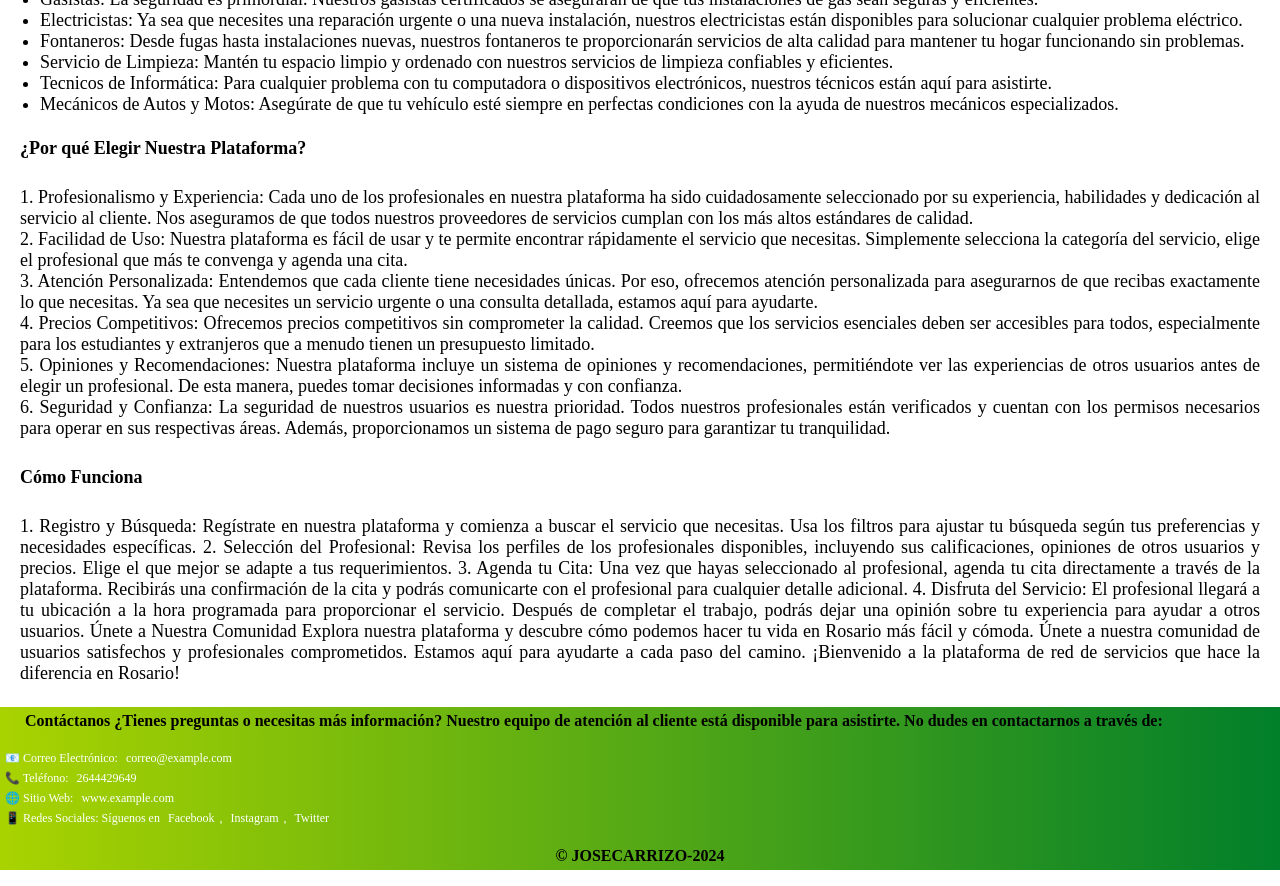
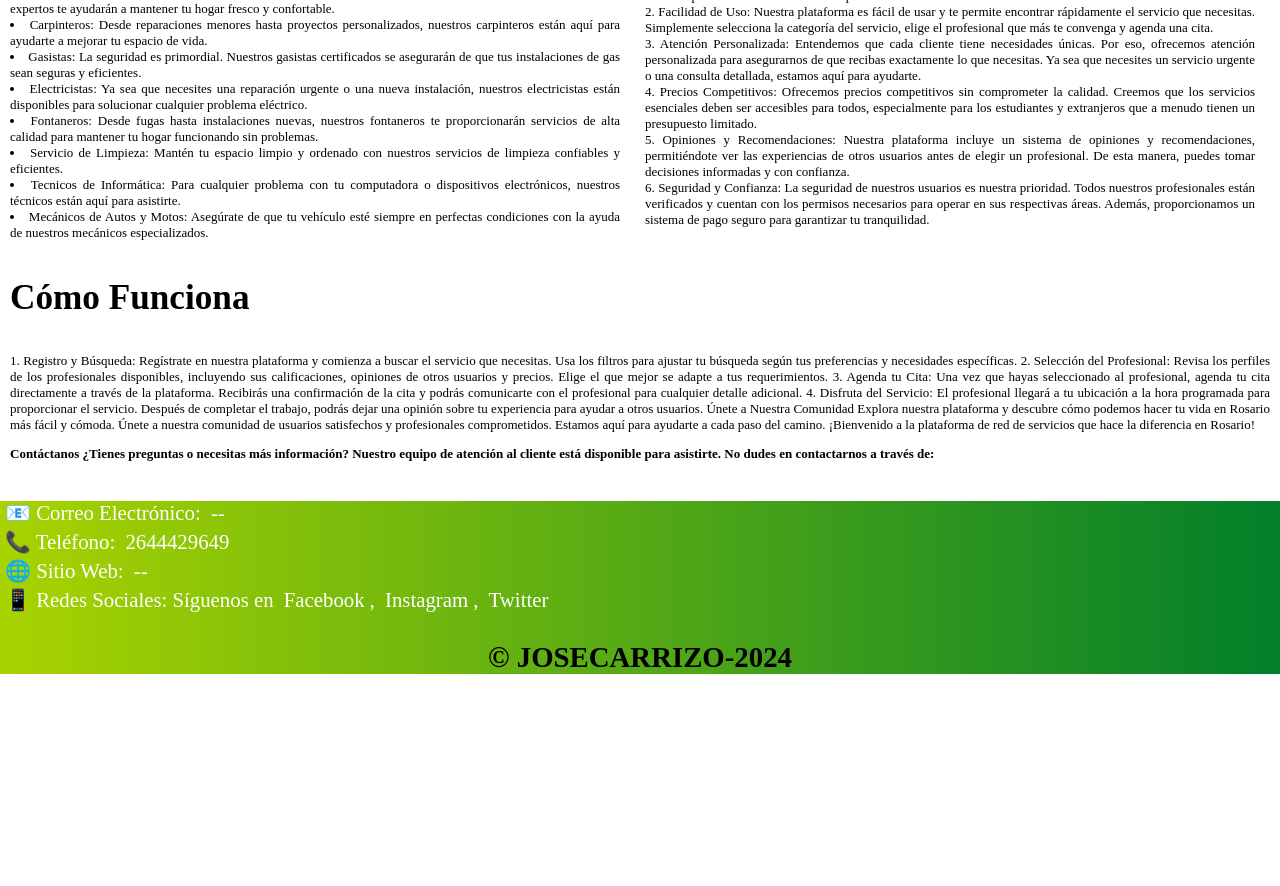
Before and after one commit to Josema1031/reddeserviciorosario, a plain HTML site: page index.html in a window 1280 px wide. Shown: the part 796-1682 px from the top of the page. After the commit the page ends 1498 px from the top, so only its background shows below. Drawn offline with Linux system fonts and the light colour scheme.

Commit message:
restructuracion del proyecto para mejorar la vista

```diff
--- a/index.html
+++ b/index.html
@@ -6,6 +6,7 @@
     <meta name="viewport" content="width=device-width, initial-scale=1.0">
     <title>RED DE SERVICIO</title>
     <link rel="stylesheet" href="css/style.css">
+    <link rel="shortcut icon" href="imag/RED DE SERVICIO 1.png" type="image/x-icon">
 </head>
 
 <body>
@@ -19,92 +20,120 @@
                 <li><a href="servicio.html">SERVICIO</a>
                 </li>
                 <li><a href="productos.html">PRODUCTOS</a>
-                    <ul class="submenu">
-                        <li><a href="#">Indumentaria</a></li>
-                        <li><a href="#">Comida</a></li>
-                        <li><a href="">Comestibles</a></li>
-                        <li><a href="">Cosmetico</a></li>
-
-                    </ul>
                 </li>
 
             </ul>
         </nav>
     </header>
+
+
+    <img class="imagenes" src="imag/RED DE SERVICIO 1.png" alt="">
     <h2>Bienvenidos a Nuestra Plataforma de Red de Servicios "Rosario"</h2>
 
-    <img class="imagenes" src="imag/RED DE SERVICIO 1.png" alt="">
-
-    <h3 class="titulo3" id="introduccion">¡La solución perfecta para todas tus necesidades en Rosario!</h3>
 
 
-    <P>
+    <section class="grid-container">
+        <div class="grid-item grid-item1">
+            <h3 class="titulo3" id="introduccion">¡La solución perfecta para todas tus necesidades en Rosario!</h3>
+            <P>Nuestra plataforma de red de servicios ha sido creada con un solo objetivo: satisfacer las necesidades
+                básicas de estudiantes y extranjeros en la ciudad de Rosario. Entendemos los desafíos que pueden surgir
+                al mudarse a una nueva ciudad, especialmente cuando se trata de encontrar servicios confiables y de
+                calidad. Es por eso que hemos reunido a los mejores profesionales en un solo lugar para hacer tu vida
+                más fácil y cómoda.</p>
+        </div>
 
-        Nuestra plataforma de red de servicios ha sido creada con un solo objetivo: satisfacer las necesidades básicas de estudiantes y extranjeros en la ciudad de Rosario. Entendemos los desafíos que pueden surgir al mudarse a una nueva ciudad, especialmente cuando se trata de encontrar servicios confiables y de calidad. Es por eso que hemos reunido a los mejores profesionales en un solo lugar para hacer tu vida más fácil y cómoda.
-
+        <div class="grid-item grid-item2">
             <h3 class="titulo3">¿Qué Ofrecemos?</h3>
             <p>Nuestro catálogo de servicios abarca una amplia variedad de áreas esenciales:</p>
 
-        <ul class="lista">
-            <li>Instaladores de Aire Acondicionado: Los veranos en Rosario pueden ser calurosos, pero nuestros instaladores expertos te ayudarán a mantener tu hogar fresco y confortable.</li>
-            <li>Carpinteros: Desde reparaciones menores hasta proyectos personalizados, nuestros carpinteros están aquí para ayudarte a mejorar tu espacio de vida.</li>
-            <li>Gasistas: La seguridad es primordial. Nuestros gasistas certificados se asegurarán de que tus instalaciones de gas sean seguras y eficientes.</li>
-            <li>Electricistas: Ya sea que necesites una reparación urgente o una nueva instalación, nuestros electricistas están disponibles para solucionar cualquier problema eléctrico.</li>
-            <li>Fontaneros: Desde fugas hasta instalaciones nuevas, nuestros fontaneros te proporcionarán servicios de alta calidad para mantener tu hogar funcionando sin problemas.</li>
-            <li>Servicio de Limpieza: Mantén tu espacio limpio y ordenado con nuestros servicios de limpieza confiables y eficientes.
+                <li>Instaladores de Aire Acondicionado: Los veranos en Rosario pueden ser calurosos, pero nuestros
+                    instaladores expertos te ayudarán a mantener tu hogar fresco y confortable.</li>
+                <li>Carpinteros: Desde reparaciones menores hasta proyectos personalizados, nuestros carpinteros están
+                    aquí para ayudarte a mejorar tu espacio de vida.</li>
+                <li>Gasistas: La seguridad es primordial. Nuestros gasistas certificados se asegurarán de que tus
+                    instalaciones de gas sean seguras y eficientes.</li>
+                <li>Electricistas: Ya sea que necesites una reparación urgente o una nueva instalación, nuestros
+                    electricistas están disponibles para solucionar cualquier problema eléctrico.</li>
+                <li>Fontaneros: Desde fugas hasta instalaciones nuevas, nuestros fontaneros te proporcionarán servicios
+                    de alta calidad para mantener tu hogar funcionando sin problemas.</li>
+                <li>Servicio de Limpieza: Mantén tu espacio limpio y ordenado con nuestros servicios de limpieza
+                    confiables y eficientes.
                 </li>
-            <li>Tecnicos de Informática: Para cualquier problema con tu computadora o dispositivos electrónicos, nuestros técnicos están aquí para asistirte.</li>
-            <li>Mecánicos de Autos y Motos: Asegúrate de que tu vehículo esté siempre en perfectas condiciones con la ayuda de nuestros mecánicos especializados.</li>
-        </ul>
+                <li>Tecnicos de Informática: Para cualquier problema con tu computadora o dispositivos electrónicos,
+                    nuestros técnicos están aquí para asistirte.</li>
+                <li>Mecánicos de Autos y Motos: Asegúrate de que tu vehículo esté siempre en perfectas condiciones con
+                    la ayuda de nuestros mecánicos especializados.</li>
+        </div>
+
+        <div class="grid-item grid-item3">
             <h3 class="titulo3">¿Por qué Elegir Nuestra Plataforma?</h3>
 
             <p>1. Profesionalismo y Experiencia:
-        Cada uno de los profesionales en nuestra plataforma ha sido cuidadosamente seleccionado por su experiencia, habilidades y dedicación al servicio al cliente. Nos aseguramos de que todos nuestros proveedores de servicios cumplan con los más altos estándares de calidad. <br>
+                Cada uno de los profesionales en nuestra plataforma ha sido cuidadosamente seleccionado por su
+                experiencia, habilidades y dedicación al servicio al cliente. Nos aseguramos de que todos nuestros
+                proveedores de servicios cumplan con los más altos estándares de calidad. <br>
 
                 2. Facilidad de Uso:
-        Nuestra plataforma es fácil de usar y te permite encontrar rápidamente el servicio que necesitas. Simplemente selecciona la categoría del servicio, elige el profesional que más te convenga y agenda una cita. <br>
+                Nuestra plataforma es fácil de usar y te permite encontrar rápidamente el servicio que necesitas.
+                Simplemente selecciona la categoría del servicio, elige el profesional que más te convenga y agenda una
+                cita. <br>
 
                 3. Atención Personalizada:
-        Entendemos que cada cliente tiene necesidades únicas. Por eso, ofrecemos atención personalizada para asegurarnos de que recibas exactamente lo que necesitas. Ya sea que necesites un servicio urgente o una consulta detallada, estamos aquí para ayudarte. <br>
+                Entendemos que cada cliente tiene necesidades únicas. Por eso, ofrecemos atención personalizada para
+                asegurarnos de que recibas exactamente lo que necesitas. Ya sea que necesites un servicio urgente o una
+                consulta detallada, estamos aquí para ayudarte. <br>
 
                 4. Precios Competitivos:
-        Ofrecemos precios competitivos sin comprometer la calidad. Creemos que los servicios esenciales deben ser accesibles para todos, especialmente para los estudiantes y extranjeros que a menudo tienen un presupuesto limitado. <br>
+                Ofrecemos precios competitivos sin comprometer la calidad. Creemos que los servicios esenciales deben
+                ser accesibles para todos, especialmente para los estudiantes y extranjeros que a menudo tienen un
+                presupuesto limitado. <br>
 
                 5. Opiniones y Recomendaciones:
-        Nuestra plataforma incluye un sistema de opiniones y recomendaciones, permitiéndote ver las experiencias de otros usuarios antes de elegir un profesional. De esta manera, puedes tomar decisiones informadas y con confianza. <br>
+                Nuestra plataforma incluye un sistema de opiniones y recomendaciones, permitiéndote ver las experiencias
+                de otros usuarios antes de elegir un profesional. De esta manera, puedes tomar decisiones informadas y
+                con confianza. <br>
 
                 6. Seguridad y Confianza:
-        La seguridad de nuestros usuarios es nuestra prioridad. Todos nuestros profesionales están verificados y cuentan con los permisos necesarios para operar en sus respectivas áreas. Además, proporcionamos un sistema de pago seguro para garantizar tu tranquilidad.
+                La seguridad de nuestros usuarios es nuestra prioridad. Todos nuestros profesionales están verificados y
+                cuentan con los permisos necesarios para operar en sus respectivas áreas. Además, proporcionamos un
+                sistema de pago seguro para garantizar tu tranquilidad.
 
             </p>
-
+        </div>
+        <div class="grid-item grid-item4">
             <h3 class="titulo3"> Cómo Funciona</h3>
             <p>
                 1. Registro y Búsqueda:
-        Regístrate en nuestra plataforma y comienza a buscar el servicio que necesitas. Usa los filtros para ajustar tu búsqueda según tus preferencias y necesidades específicas.
+                Regístrate en nuestra plataforma y comienza a buscar el servicio que necesitas. Usa los filtros para
+                ajustar tu búsqueda según tus preferencias y necesidades específicas.
 
                 2. Selección del Profesional:
-        Revisa los perfiles de los profesionales disponibles, incluyendo sus calificaciones, opiniones de otros usuarios y precios. Elige el que mejor se adapte a tus requerimientos.
+                Revisa los perfiles de los profesionales disponibles, incluyendo sus calificaciones, opiniones de otros
+                usuarios y precios. Elige el que mejor se adapte a tus requerimientos.
 
                 3. Agenda tu Cita:
-        Una vez que hayas seleccionado al profesional, agenda tu cita directamente a través de la plataforma. Recibirás una confirmación de la cita y podrás comunicarte con el profesional para cualquier detalle adicional.
+                Una vez que hayas seleccionado al profesional, agenda tu cita directamente a través de la plataforma.
+                Recibirás una confirmación de la cita y podrás comunicarte con el profesional para cualquier detalle
+                adicional.
 
                 4. Disfruta del Servicio:
-        El profesional llegará a tu ubicación a la hora programada para proporcionar el servicio. Después de completar el trabajo, podrás dejar una opinión sobre tu experiencia para ayudar a otros usuarios.
-
-
-
-
+                El profesional llegará a tu ubicación a la hora programada para proporcionar el servicio. Después de
+                completar el trabajo, podrás dejar una opinión sobre tu experiencia para ayudar a otros usuarios.
 
                 Únete a Nuestra Comunidad
-        Explora nuestra plataforma y descubre cómo podemos hacer tu vida en Rosario más fácil y cómoda. Únete a nuestra comunidad de usuarios satisfechos y profesionales comprometidos. Estamos aquí para ayudarte a cada paso del camino.
+                Explora nuestra plataforma y descubre cómo podemos hacer tu vida en Rosario más fácil y cómoda. Únete a
+                nuestra comunidad de usuarios satisfechos y profesionales comprometidos. Estamos aquí para ayudarte a
+                cada paso del camino.
 
                 ¡Bienvenido a la plataforma de red de servicios que hace la diferencia en Rosario!
             </p>
+            <P class="contactanos"> Contáctanos
+                ¿Tienes preguntas o necesitas más información? Nuestro equipo de atención al cliente está disponible para
+                asistirte. No dudes en contactarnos a través de:</P>
+        </div>
 
 
-
-
+    </section>
 
 
 
@@ -112,12 +141,11 @@
         <img src="imag/descarga icono whatsap.png" alt="WhatsApp">
     </a>
     <footer>
-        <P> Contáctanos
-            ¿Tienes preguntas o necesitas más información? Nuestro equipo de atención al cliente está disponible para asistirte. No dudes en contactarnos a través de:</P>
+
         <ul>
-            <li>📧 Correo Electrónico: <a href="mailto:correo@example.com">correo@example.com</a></li>
-            <li>📞 Teléfono: <a href="tel:+2644429649">2644429649</a></li>
-            <li>🌐 Sitio Web: <a href="https://www.example.com" target="_blank">www.example.com</a></li>
+            <li>📧 Correo Electrónico: <a href="">--</a></li>
+            <li>📞 Teléfono: <a href="tel:2644429649">2644429649</a></li>
+            <li>🌐 Sitio Web: <a href="" target="_blank">--</a></li>
             <li>📱 Redes Sociales: Síguenos en
                 <a href="https://www.facebook.com" target="_blank">Facebook</a>,
                 <a href="https://www.instagram.com" target="_blank">Instagram</a>,
--- /dev/null
+++ b/scss/_grid.scss
@@ -0,0 +1,42 @@
+/** esto es el codigo de la introduccion**/
+.grid-container {
+    display: grid;
+    grid-template-columns: repeat(4, 1fr);
+    grid-gap: 5px;
+    width: 100%;
+    max-width: 1500px;
+}
+
+.grid-item {
+    margin-top: 10px;
+    color: black;
+    padding: 0px;
+    text-align: justify;
+    border-radius: 1000px;
+
+}
+
+.grid-item {
+    padding: 10px;
+}
+
+.grid-item1 {
+    grid-column: span 6;
+    grid-row: span 1;
+}
+
+.grid-item2 {
+    grid-column: span 2;
+    grid-row: span 1;
+}
+
+
+.grid-item3 {
+    grid-column: span 2;
+    grid-row: span 1;
+}
+
+.grid-item4 {
+    grid-column: span 7;
+    grid-row: span 1;
+}
--- /dev/null
+++ b/scss/_mediaquery.scss
@@ -0,0 +1,91 @@
+@media screen and (min-width: 768px) {
+
+    .imagenes {
+        display: block;
+        margin: auto;
+        width: 100%;
+        height: 520px;
+
+    }
+    .titulo {
+        font-family: Arial, Helvetica, sans-serif;
+        font-size: 2.3rem;
+        font-weight: bolder;
+        text-align: center;
+        margin-top: 10px;
+        padding-top: 2px;
+    }
+
+    .titulo3 {
+        margin-top: 2px;
+        font-size: 2.2rem;
+        text-align: justify;
+    }
+
+    h2 {
+        font-family: Arial, Helvetica, sans-serif;
+        font-size: 2rem;
+        font-weight: bolder;
+        text-decoration: underline;
+        text-align: center;
+        margin-top: 10px;
+        padding-top: 2px;
+    }
+
+    p {
+        font-size: 1.3rem;
+        text-align: justify;
+
+    }
+
+    li {
+        font-size: 1.3rem;
+        text-align: justify;
+    }
+    /* footer y icono de whatsapp*/
+.whatsapp-icon {
+    position: fixed;
+    bottom: 20px;
+    right: 20px;
+    z-index: 1000;
+  }
+
+  .whatsapp-icon img {
+    width: 55px; /* Puedes ajustar este valor según sea necesario */
+    height: auto;
+    border-radius: 50%; /* Esto hace que la imagen sea circular */
+  }
+
+  footer {
+    background-image: linear-gradient(to left, #017F2A, #A9D300);
+    color: #fff;
+    padding: 0px 5px;
+}
+footer ul {
+    list-style-type: none;
+    padding: 0;
+}
+footer li {
+  font-size: 1.3rem;
+    margin: 5px 0;
+    text-align: justify;
+}
+footer a {
+    color: #fff;
+    text-decoration: none;
+    margin: 0 5px;
+
+}
+footer P {
+  font-size: 1.8rem;
+  text-align: justify;
+  color: black;
+  font-weight: bolder;
+}
+footer a:hover {
+    text-decoration: underline;
+}
+.copy {
+  text-align: center;
+}
+}
--- a/scss/_titulo.scss
+++ b/scss/_titulo.scss
@@ -7,9 +7,10 @@
     padding-top: 2px;
   }
 .titulo3 {
+  margin-top: 2px;
     font-size: large;
     text-align: justify;
-    padding: 5px 20px 5px 20px;
+
 
   }
   h2 {
--- a/scss/style.scss
+++ b/scss/style.scss
@@ -3,25 +3,25 @@
 @import "cardservicio.scss";
 @import "cardproductos.scss";
 @import "titulo.scss";
-
+@import "mediaquery.scss";
+@import "grid.scss";
 
 
 body {
     margin: 0;
-    padding: 0;
+
+
 }
 
 p {
-    font-size: large;
+    font-size: 13px;
     text-align: justify;
-    padding: 5px 20px 5px 20px;
+
 }
 
-.lista li {
-    margin-right: 20px;
-    font-size: large;
+li {
+    font-size: 13px;
     text-align: justify;
-
 }
 
 .imagenes {
@@ -29,11 +29,10 @@ p {
     margin: auto;
     width: 345px;
     height: 300px;
+
 }
 
-
-
-/* footer y icono de whatsapp*/
+/*  icono de whatsapp*/
 .whatsapp-icon {
     position: fixed;
     bottom: 20px;
@@ -48,3 +47,7 @@ p {
     border-radius: 50%;
     /* Esto hace que la imagen sea circular */
 }
+
+.contactanos {
+    font-weight: bolder;
+}
```
Also changed, not shown: scss/_cardproductos.scss (+17 -0 lines), scss/_cardservicio.scss (+17 -3 lines), css/style.css, 1 other file. Lines whose indentation alone changed are shown as unchanged.
